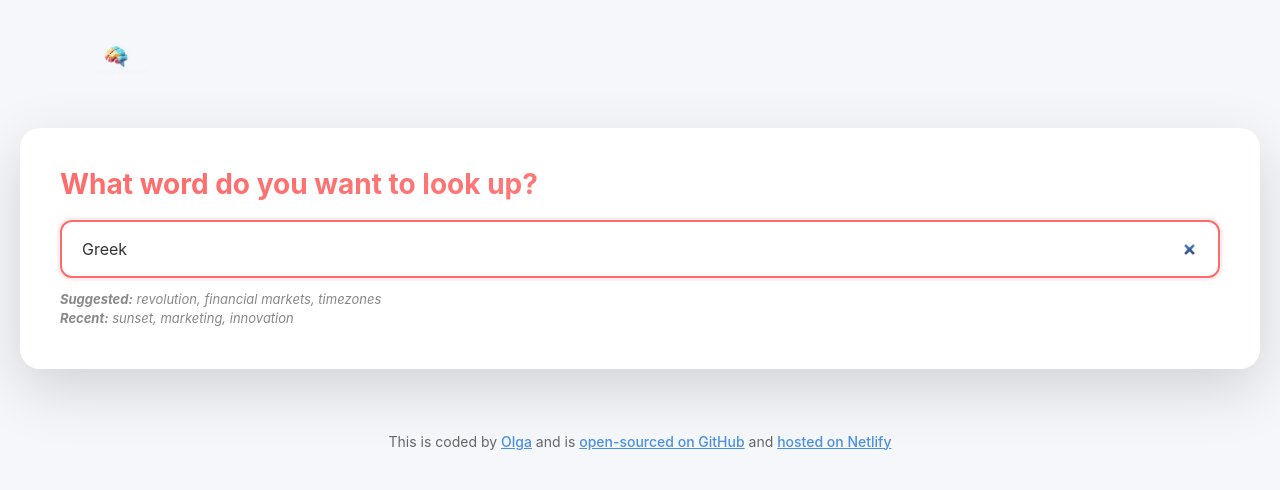
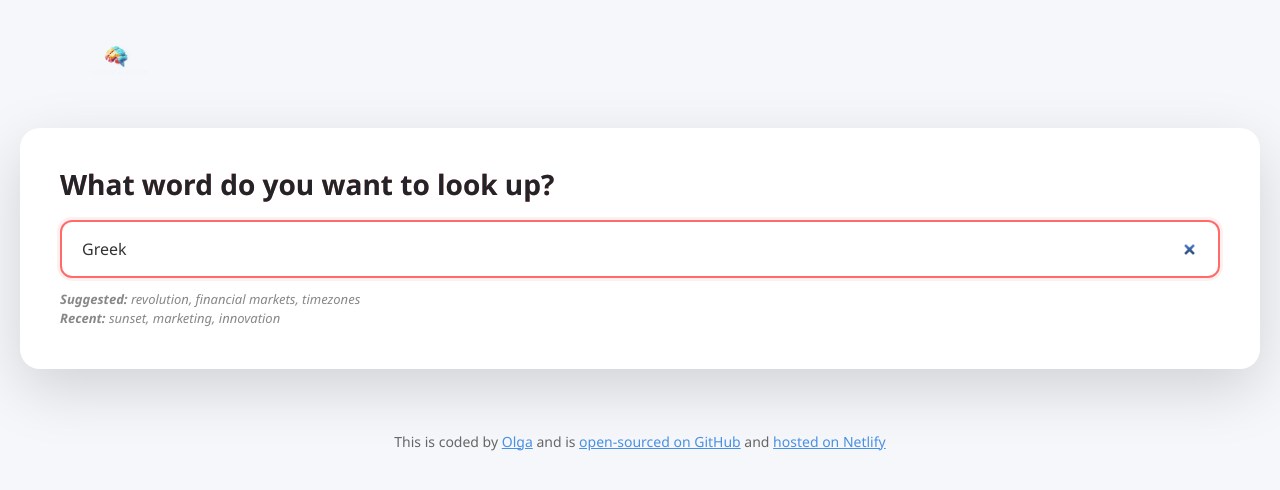
Before and after one commit to SheillaO/react-dictionary-dashboard, a React (Create React App) app: page / in a window 1280 px wide. Shown: the top 490 px of the page. Built offline with nearby package versions, Linux system fonts and the light colour scheme; no server answers.

Commit message:
Reworked the css

```diff
--- a/src/App.css
+++ b/src/App.css
@@ -1,7 +1,7 @@
 body {
   background: #f5f7fa;
   min-height: 100vh;
-  font-family: -apple-system, BlinkMacSystemFont, 'Segoe UI', 'Roboto', sans-serif;
+  font-family: 'Segoe UI', Tahoma, Geneva, Verdana, sans-serif
 }
 
 a {
--- a/src/Dictionary.css
+++ b/src/Dictionary.css
@@ -3,8 +3,6 @@
   font-weight: 700;
   margin-bottom: 20px;
   background: linear-gradient(135deg, #ff6b6b 0%, #ff8787 100%);
-  -webkit-background-clip: text;
-  -webkit-text-fill-color: transparent;
   background-clip: text;
 }
 
@@ -48,7 +46,6 @@
   font-style: italic;
 }
 
-/* Loading state */
 .loading-container {
   text-align: center;
   padding: 60px;
--- a/src/Dictionary.js
+++ b/src/Dictionary.js
@@ -24,8 +24,7 @@ export default function Dictionary(props) {
     let apiUrl = `https://api.shecodes.io/dictionary/v1/define?word=${keyword}&key=${apikey}`;
     axios.get(apiUrl).then(handleDictionaryresponse);
 
-    let pexelsApiKey =
-      "cNmNSmAGYVSHrL3gDxKOHw5d7KVfoMLn2dPuDqL66nbqbwW2ftj5oTxH";
+    let pexelsApiKey = "cNmNSmAGYVSHrL3gDxKOHw5d7KVfoMLn2dPuDqL66nbqbwW2ftj5oTxH";
     let pexelsApiUrl = `https://api.pexels.com/v1/search?query=${keyword}&per_page=9`;
      let headers = { Authorization: pexelsApiKey };
     axios.get(pexelsApiUrl, { headers: headers }).then(handlePexelsresponse);
--- a/src/SaveWord.css
+++ b/src/SaveWord.css
@@ -25,7 +25,6 @@
   box-shadow: 0 6px 20px rgba(0, 184, 148, 0.4);
 }
 
-/* New Share button styles */
 .ShareWord {
   background: linear-gradient(135deg, #ffeaa7 0%, #fdcb6e 100%);
   color: #2d3436;
```
